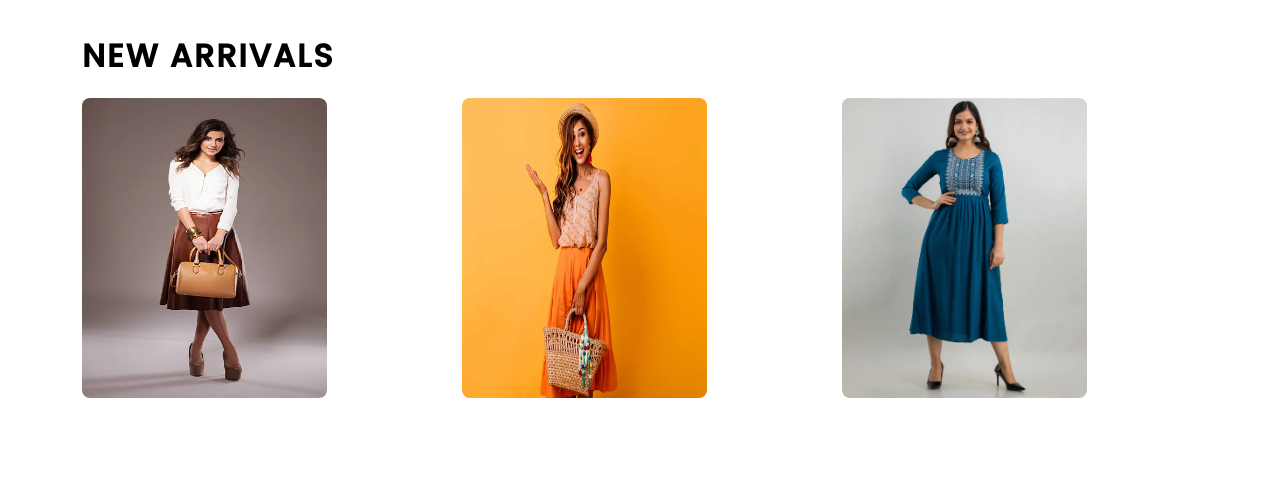
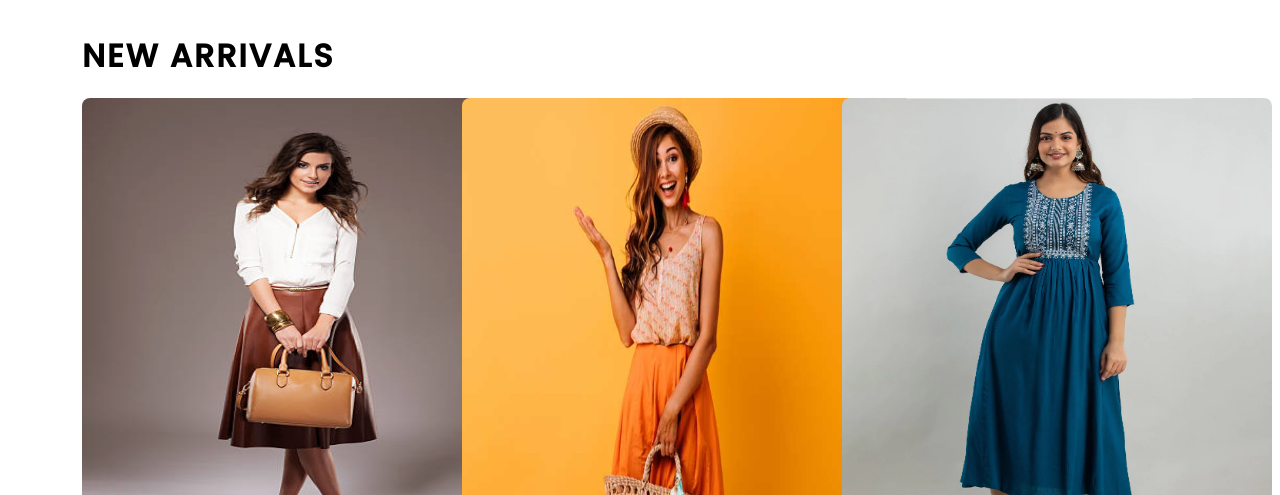
Before and after one commit to akhilpraghav407/shopping-cart, a plain HTML site: page index.html in a window 1280 px wide. Shown: the part 773-1268 px from the top of the page. Drawn offline with nearby package versions, Linux system fonts and the light colour scheme.

Commit message:
new arrivals images h&w increased

```diff
--- a/css/main.css
+++ b/css/main.css
@@ -117,8 +117,8 @@ nav{
 
   .arrival{
     margin-top: 15px;
-    width: 245px;
-    height: 300px;
+    width: 430px;
+    height: 495px;
     border-radius: 8px;
   }
   #arrivals{
```
